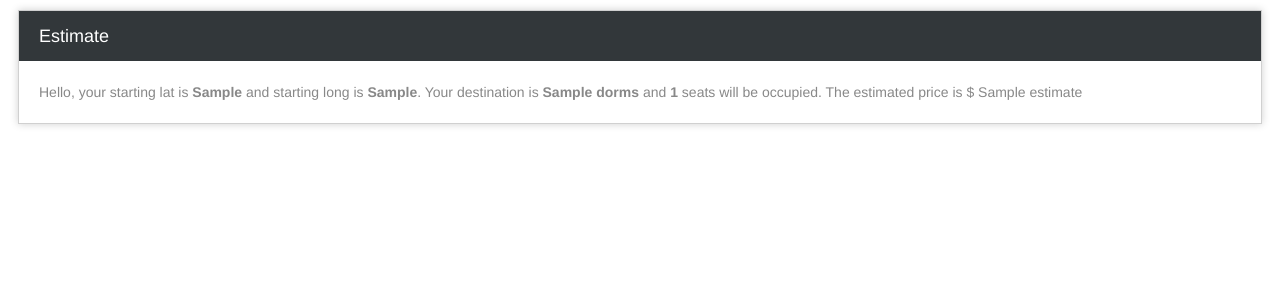
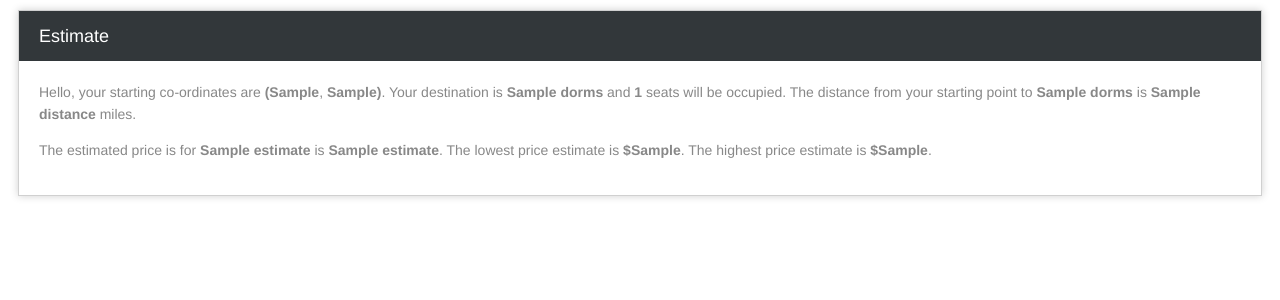
Before and after one commit to Rishabhravindra/ubercat, a Flask app: template templates/form_action.html in a window 1280 px wide. Shown: the top 300 px of the page. Run offline with Flask 2, Linux system fonts and the light colour scheme; the template is opened without the code that fills it: most values are stand-ins (such as "Sample title", 1, 10 or a date in 2020).

Commit message:
generate price estimates for multiple ride types

```diff
--- a/app.py
+++ b/app.py
@@ -40,13 +40,14 @@ def hello():
 	    seat_count = numSeat
     )
     estimates = response.json.get('prices')
-    est = estimates[0]['estimate']
+    cabType = estimates[0]['localized_display_name']
     return render_template('form_action.html',
      startLong=startLong,
      startLat=startLat,
      numSeat = numSeat,
      dorms = dorms[dorm][2],
-     estimate = est)
+     estimates = estimates,
+     cabType = cabType)
 
 # Run the app :)
 if __name__ == '__main__':
--- a/templates/form_action.html
+++ b/templates/form_action.html
@@ -9,7 +9,19 @@
                 <h1>Estimate</h1>
             </div>
                 <div id="content">
-                    Hello, your starting lat is <strong>{{startLat}}</strong> and starting long is <strong>{{startLong}}</strong>. Your destination is <strong>{{dorms}}</strong> and <strong>{{numSeat}}</strong> seats will be occupied. The estimated price is $ {{estimate}}
+                    Hello, your starting co-ordinates are <strong>({{startLat}}</strong>, <strong>{{startLong}})</strong>. Your destination is <strong>{{dorms}}</strong> and <strong>{{numSeat}}</strong> seats will be occupied. The distance from your starting point to <strong>{{dorms}}</strong> is <strong>{{estimates[0]['distance']}}</strong> miles.
+
+                    {% for estimate in estimates %}
+                    <p>
+                    The estimated price is for
+                         <strong>{{estimate['localized_display_name']}}</strong> is
+                         <strong>{{estimate['estimate']}}</strong>.
+                    The lowest price estimate is
+                         <strong>${{estimate['low_estimate']}}</strong>.
+                    The highest price estimate is
+                         <strong>${{estimate['high_estimate']}}</strong>.
+                    </p>
+                    {% endfor %}
                 </div>
 
             </div>
```
